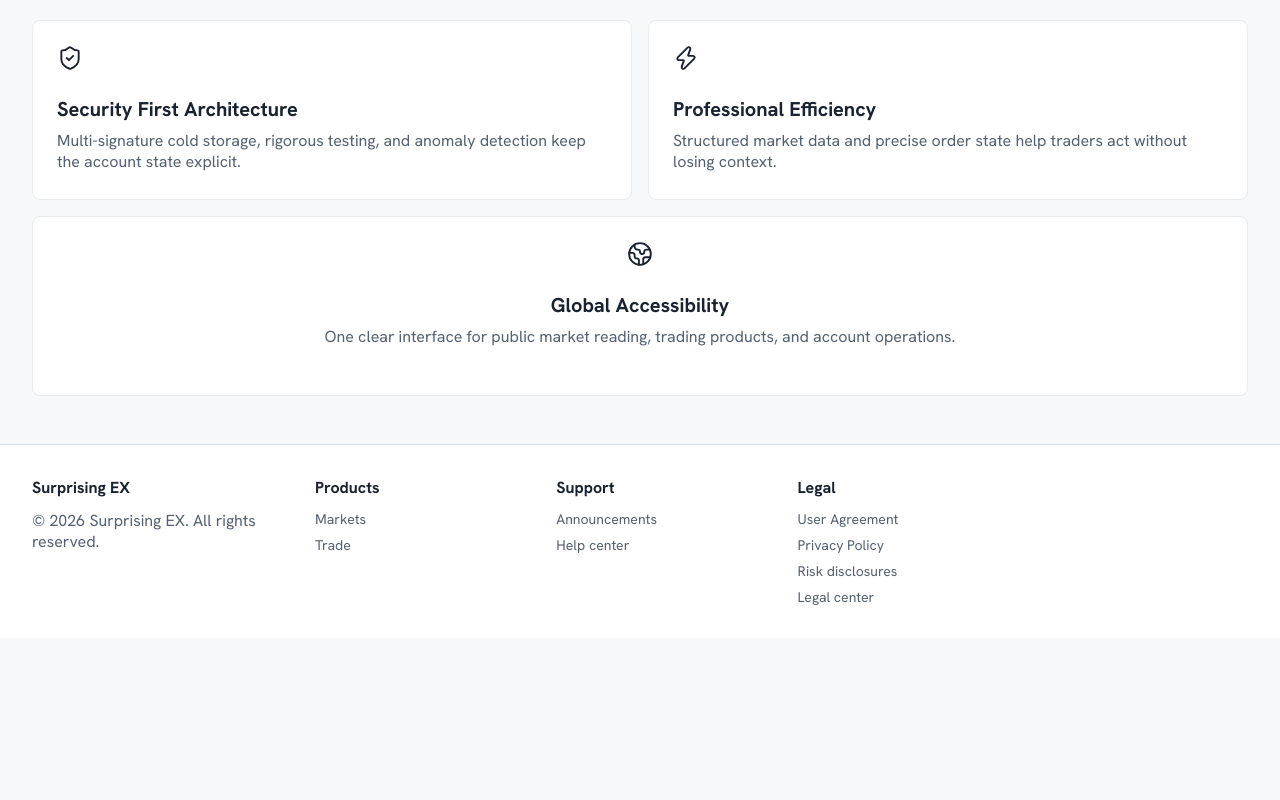
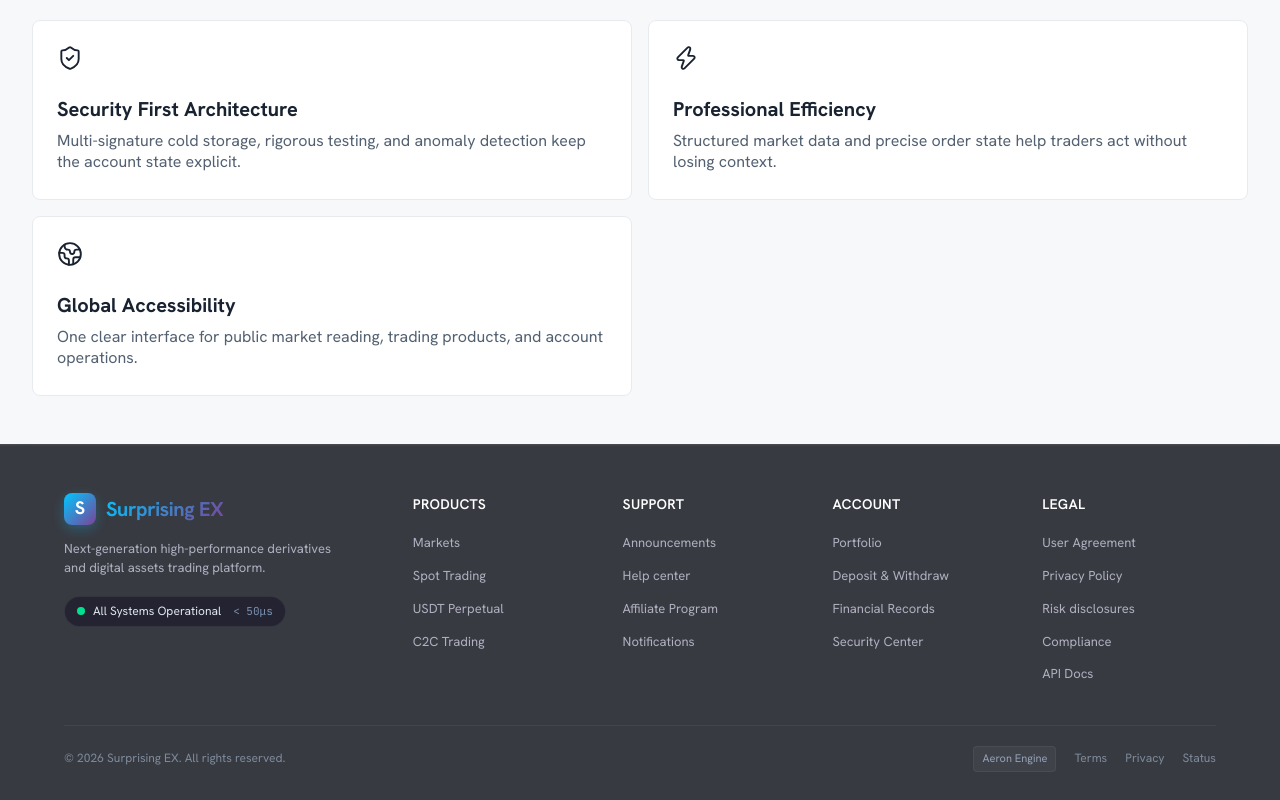
Before and after one commit to lilaizhencn/surprising-ex-web, a React (Vite) app: page / in a window 1280 px wide. Shown: the part 995-1795 px from the top of the page. Before the commit the page ends 1633 px from the top, so only its background shows below. Built offline with nearby package versions, Linux system fonts and the light colour scheme; no server answers.

Commit message:
feat(layout): redesign modern glassmorphism footer and enable across all non-trading pages

```diff
--- a/src/app/App.tsx
+++ b/src/app/App.tsx
@@ -126,13 +126,13 @@ function AppRoutes() {
   const path = window.location.pathname
   if (path === "/legal" || path.startsWith("/legal/"))
     return (
-      <AppShell showFooter>
+      <AppShell>
         <LegalPage />
       </AppShell>
     )
   if (path === "/developers")
     return (
-      <AppShell showFooter>
+      <AppShell>
         <DevelopersPage />
       </AppShell>
     )
@@ -144,7 +144,7 @@ function AppRoutes() {
     )
   if (path === "/")
     return (
-      <AppShell showFooter>
+      <AppShell>
         <HomePage />
       </AppShell>
     )
@@ -156,7 +156,7 @@ function AppRoutes() {
     )
   if (path.startsWith("/trade/") && isSupportedTradeRoute(path.slice("/trade/".length)))
     return (
-      <AppShell>
+      <AppShell showFooter={false}>
         <Suspense fallback={<div className="container section" aria-busy="true" />}>
           <TradePage productKey={path.slice("/trade/".length)} />
         </Suspense>
@@ -260,7 +260,7 @@ function AppRoutes() {
     )
   if (path === "/help")
     return (
-      <AppShell showFooter>
+      <AppShell>
         <HelpPage />
       </AppShell>
     )
--- a/src/components/layout/AppShell.tsx
+++ b/src/components/layout/AppShell.tsx
@@ -11,7 +11,7 @@ import { TopNav } from "./TopNav"
 
 export function AppShell({
   children,
-  showFooter = false,
+  showFooter,
   accountArea = false,
 }: {
   readonly children: ReactNode
@@ -20,6 +20,9 @@ export function AppShell({
 }) {
   const session = useSession()
   const redirectingRef = useRef(false)
+  const isTradePage =
+    typeof window !== "undefined" && window.location.pathname.startsWith("/trade/")
+  const hasFooter = showFooter !== undefined ? showFooter : !isTradePage
   useEffect(() => {
     if (accountArea && !session && !redirectingRef.current) {
       navigateInApplication("/auth/login?reason=session-expired", true)
@@ -54,7 +57,7 @@ export function AppShell({
           {children}
         </main>
       )}
-      {showFooter ? <Footer /> : null}
+      {hasFooter ? <Footer /> : null}
     </div>
   )
 }
--- /dev/null
+++ b/src/components/layout/Footer.css
@@ -0,0 +1,252 @@
+.site-footer {
+  margin-top: auto;
+  width: 100%;
+  background: rgba(14, 16, 25, 0.82);
+  backdrop-filter: blur(12px);
+  -webkit-backdrop-filter: blur(12px);
+  border-top: 1px solid rgba(255, 255, 255, 0.08);
+  box-shadow: inset 0 1px 0 0 rgba(255, 255, 255, 0.04);
+  color: #b0b0c0;
+  font-size: 14px;
+  line-height: 1.6;
+}
+
+.site-footer-inner {
+  max-width: 1200px;
+  margin: 0 auto;
+  padding: 48px 24px 28px;
+  box-sizing: border-box;
+}
+
+.footer-main-grid {
+  display: grid;
+  grid-template-columns: 1.8fr repeat(4, 1fr);
+  gap: 36px;
+  align-items: start;
+}
+
+/* 品牌信息列 */
+.footer-brand-column {
+  display: flex;
+  flex-direction: column;
+  gap: 14px;
+}
+
+.footer-brand-header {
+  display: flex;
+  align-items: center;
+  gap: 10px;
+  text-decoration: none;
+  width: fit-content;
+}
+
+.footer-brand-logo {
+  display: inline-flex;
+  align-items: center;
+  justify-content: center;
+  width: 32px;
+  height: 32px;
+  border-radius: 8px;
+  background: linear-gradient(135deg, #00c6ff 0%, #7b4397 100%);
+  color: #ffffff;
+  font-weight: 700;
+  font-size: 18px;
+  box-shadow: 0 4px 12px rgba(0, 198, 255, 0.25);
+}
+
+.footer-brand-title {
+  font-size: 20px;
+  font-weight: 700;
+  background: linear-gradient(135deg, #00c6ff 0%, #7b4397 100%);
+  -webkit-background-clip: text;
+  -webkit-text-fill-color: transparent;
+  letter-spacing: -0.02em;
+}
+
+.footer-brand-tagline {
+  margin: 0;
+  color: #b0b0c0;
+  font-size: 13px;
+  line-height: 1.5;
+  max-width: 280px;
+}
+
+.footer-status-badge {
+  display: inline-flex;
+  align-items: center;
+  gap: 8px;
+  padding: 5px 12px;
+  border-radius: 999px;
+  background: rgba(30, 30, 46, 0.8);
+  border: 1px solid rgba(255, 255, 255, 0.08);
+  font-size: 12px;
+  color: #e2e8f0;
+  width: fit-content;
+  margin-top: 4px;
+}
+
+.footer-status-indicator {
+  position: relative;
+  display: inline-block;
+  width: 8px;
+  height: 8px;
+}
+
+.footer-status-dot {
+  width: 8px;
+  height: 8px;
+  border-radius: 50%;
+  background-color: #00e08f;
+  display: block;
+}
+
+.footer-status-ping {
+  position: absolute;
+  top: 0;
+  left: 0;
+  width: 100%;
+  height: 100%;
+  border-radius: 50%;
+  background-color: #00e08f;
+  opacity: 0.75;
+  animation: footerPing 2s cubic-bezier(0, 0, 0.2, 1) infinite;
+}
+
+@keyframes footerPing {
+  75%, 100% {
+    transform: scale(2.2);
+    opacity: 0;
+  }
+}
+
+.footer-latency-badge {
+  color: #7b92b2;
+  font-size: 11px;
+  margin-left: 4px;
+  font-family: var(--font-family-mono, monospace);
+}
+
+/* 链接列 */
+.footer-links-column {
+  display: flex;
+  flex-direction: column;
+  gap: 12px;
+}
+
+.footer-column-heading {
+  margin: 0 0 4px;
+  font-size: 14px;
+  font-weight: 600;
+  color: #ffffff;
+  letter-spacing: 0.02em;
+  text-transform: uppercase;
+}
+
+.footer-nav-list {
+  list-style: none;
+  padding: 0;
+  margin: 0;
+  display: flex;
+  flex-direction: column;
+  gap: 10px;
+}
+
+.footer-nav-item a {
+  display: inline-flex;
+  align-items: center;
+  color: #b0b0c0;
+  text-decoration: none;
+  font-size: 13px;
+  transition: all 200ms ease-out;
+}
+
+.footer-nav-item a:hover {
+  color: #00c6ff;
+  transform: translateX(3px);
+}
+
+/* 底部微型条 */
+.footer-bottom-bar {
+  margin-top: 40px;
+  padding-top: 20px;
+  border-top: 1px solid rgba(255, 255, 255, 0.06);
+  display: flex;
+  align-items: center;
+  justify-content: space-between;
+  flex-wrap: wrap;
+  gap: 16px;
+  font-size: 12px;
+  color: #7e8b9b;
+}
+
+.footer-copyright {
+  margin: 0;
+}
+
+.footer-bottom-links {
+  display: flex;
+  align-items: center;
+  gap: 18px;
+}
+
+.footer-bottom-links a {
+  color: #7e8b9b;
+  text-decoration: none;
+  transition: color 200ms ease-out;
+}
+
+.footer-bottom-links a:hover {
+  color: #ffffff;
+}
+
+.footer-engine-tag {
+  display: inline-flex;
+  align-items: center;
+  gap: 6px;
+  padding: 3px 8px;
+  border-radius: 4px;
+  background: rgba(255, 255, 255, 0.04);
+  border: 1px solid rgba(255, 255, 255, 0.06);
+  color: #94a3b8;
+  font-size: 11px;
+}
+
+/* 响应式断点适配 */
+@media (max-width: 1024px) {
+  .footer-main-grid {
+    grid-template-columns: repeat(4, 1fr);
+    gap: 28px;
+  }
+
+  .footer-brand-column {
+    grid-column: 1 / -1;
+    margin-bottom: 8px;
+  }
+
+  .footer-brand-tagline {
+    max-width: 100%;
+  }
+}
+
+@media (max-width: 640px) {
+  .site-footer-inner {
+    padding: 36px 16px 24px;
+  }
+
+  .footer-main-grid {
+    grid-template-columns: repeat(2, 1fr);
+    gap: 24px 16px;
+  }
+
+  .footer-bottom-bar {
+    margin-top: 28px;
+    flex-direction: column;
+    align-items: flex-start;
+    gap: 12px;
+  }
+
+  .footer-bottom-links {
+    flex-wrap: wrap;
+    gap: 12px;
+  }
+}
--- a/src/components/layout/Footer.tsx
+++ b/src/components/layout/Footer.tsx
@@ -1,27 +1,122 @@
 import { t } from "../../i18n"
+import "./Footer.css"
+
 export function Footer() {
   return (
-    <footer className="footer">
-      <div>
-        <strong>Surprising EX</strong>
-        <p>{t("© 2026 Surprising EX. All rights reserved.")}</p>
+    <footer className="site-footer">
+      <div className="site-footer-inner">
+        <div className="footer-main-grid">
+          {/* 品牌与技术愿景 */}
+          <div className="footer-brand-column">
+            <a href="/" className="footer-brand-header">
+              <span className="footer-brand-logo">S</span>
+              <span className="footer-brand-title">Surprising EX</span>
+            </a>
+            <p className="footer-brand-tagline">
+              {t("Next-generation high-performance derivatives and digital assets trading platform.")}
+            </p>
+            <div className="footer-status-badge">
+              <span className="footer-status-indicator" aria-hidden="true">
+                <span className="footer-status-ping" />
+                <span className="footer-status-dot" />
+              </span>
+              <span>{t("All Systems Operational")}</span>
+              <span className="footer-latency-badge">&lt; 50μs</span>
             </div>
-      <div>
-        <strong>{t("Products")}</strong>
+          </div>
+
+          {/* 产品与交易 */}
+          <div className="footer-links-column">
+            <div className="footer-column-heading">{t("Products")}</div>
+            <ul className="footer-nav-list">
+              <li className="footer-nav-item">
                 <a href="/markets">{t("Markets")}</a>
-        <a href="/trade/spot">{t("Trade")}</a>
+              </li>
+              <li className="footer-nav-item">
+                <a href="/trade/spot">{t("Spot Trading")}</a>
+              </li>
+              <li className="footer-nav-item">
+                <a href="/trade/usd-perpetual">{t("USDT Perpetual")}</a>
+              </li>
+              <li className="footer-nav-item">
+                <a href="/c2c">{t("C2C Trading")}</a>
+              </li>
+            </ul>
           </div>
-      <div>
-        <strong>{t("Support")}</strong>
+
+          {/* 服务与生态 */}
+          <div className="footer-links-column">
+            <div className="footer-column-heading">{t("Support")}</div>
+            <ul className="footer-nav-list">
+              <li className="footer-nav-item">
                 <a href="/announcements">{t("Announcements")}</a>
+              </li>
+              <li className="footer-nav-item">
                 <a href="/help">{t("Help center")}</a>
+              </li>
+              <li className="footer-nav-item">
+                <a href="/affiliate">{t("Affiliate Program")}</a>
+              </li>
+              <li className="footer-nav-item">
+                <a href="/notifications">{t("Notifications")}</a>
+              </li>
+            </ul>
           </div>
-      <div>
-        <strong>{t("Legal")}</strong>
+
+          {/* 账户与资产 */}
+          <div className="footer-links-column">
+            <div className="footer-column-heading">{t("Account")}</div>
+            <ul className="footer-nav-list">
+              <li className="footer-nav-item">
+                <a href="/assets">{t("Portfolio")}</a>
+              </li>
+              <li className="footer-nav-item">
+                <a href="/assets/deposit">{t("Deposit & Withdraw")}</a>
+              </li>
+              <li className="footer-nav-item">
+                <a href="/assets/ledger">{t("Financial Records")}</a>
+              </li>
+              <li className="footer-nav-item">
+                <a href="/security">{t("Security Center")}</a>
+              </li>
+            </ul>
+          </div>
+
+          {/* 合规与开发 */}
+          <div className="footer-links-column">
+            <div className="footer-column-heading">{t("Legal")}</div>
+            <ul className="footer-nav-list">
+              <li className="footer-nav-item">
                 <a href="/legal/user-agreement">{t("User Agreement")}</a>
+              </li>
+              <li className="footer-nav-item">
                 <a href="/legal/privacy-policy">{t("Privacy Policy")}</a>
+              </li>
+              <li className="footer-nav-item">
                 <a href="/legal/trading-risk">{t("Risk disclosures")}</a>
-        <a href="/legal">{t("Legal center")}</a>
+              </li>
+              <li className="footer-nav-item">
+                <a href="/compliance">{t("Compliance")}</a>
+              </li>
+              <li className="footer-nav-item">
+                <a href="/developers">{t("API Docs")}</a>
+              </li>
+            </ul>
+          </div>
+        </div>
+
+        {/* 底部版权与协议小字 */}
+        <div className="footer-bottom-bar">
+          <p className="footer-copyright">
+            {t("© 2026 Surprising EX. All rights reserved.")}
+          </p>
+          <div className="footer-bottom-links">
+            <span className="footer-engine-tag">Aeron Engine</span>
+            <a href="/legal/user-agreement">{t("Terms")}</a>
+            <a href="/legal/privacy-policy">{t("Privacy")}</a>
+            <a href="/help">{t("Status")}</a>
+          </div>
+        </div>
       </div>
     </footer>
   )
--- a/src/styles/global.css
+++ b/src/styles/global.css
@@ -677,35 +677,18 @@ button:disabled {
   margin: var(--space-5) 0 var(--space-2);
   font-size: var(--font-h3);
 }
-.grade-grid p,
-.footer p {
+.app-shell {
+  min-height: 100vh;
+  display: flex;
+  flex-direction: column;
+}
+.app-shell > main.page,
+.app-shell > .account-layout {
+  flex: 1 0 auto;
+}
+.grade-grid p {
   margin: 0;
   color: var(--color-ink-muted);
-}
-.grade-wide {
-  grid-column: 1 / -1;
-  text-align: center;
-}
-.footer {
-  display: grid;
-  grid-template-columns: 1.2fr repeat(4, 1fr);
-  gap: var(--space-8);
-  border-top: 1px solid var(--color-border);
-  padding: var(--space-8) max(32px, calc((100% - var(--content-width)) / 2));
-  background: var(--color-surface);
-}
-.footer strong {
-  display: block;
-  margin-bottom: var(--space-3);
-}
-.footer a {
-  display: block;
-  margin-top: var(--space-2);
-  color: var(--color-ink-muted);
-  font-size: var(--font-body-small);
-}
-.footer a:hover {
-  color: var(--color-primary);
 }
 .demo-banner {
   border: 1px solid color-mix(in srgb, var(--color-warning) 40%, var(--color-border));
```
Lines whose indentation alone changed are shown as unchanged.
